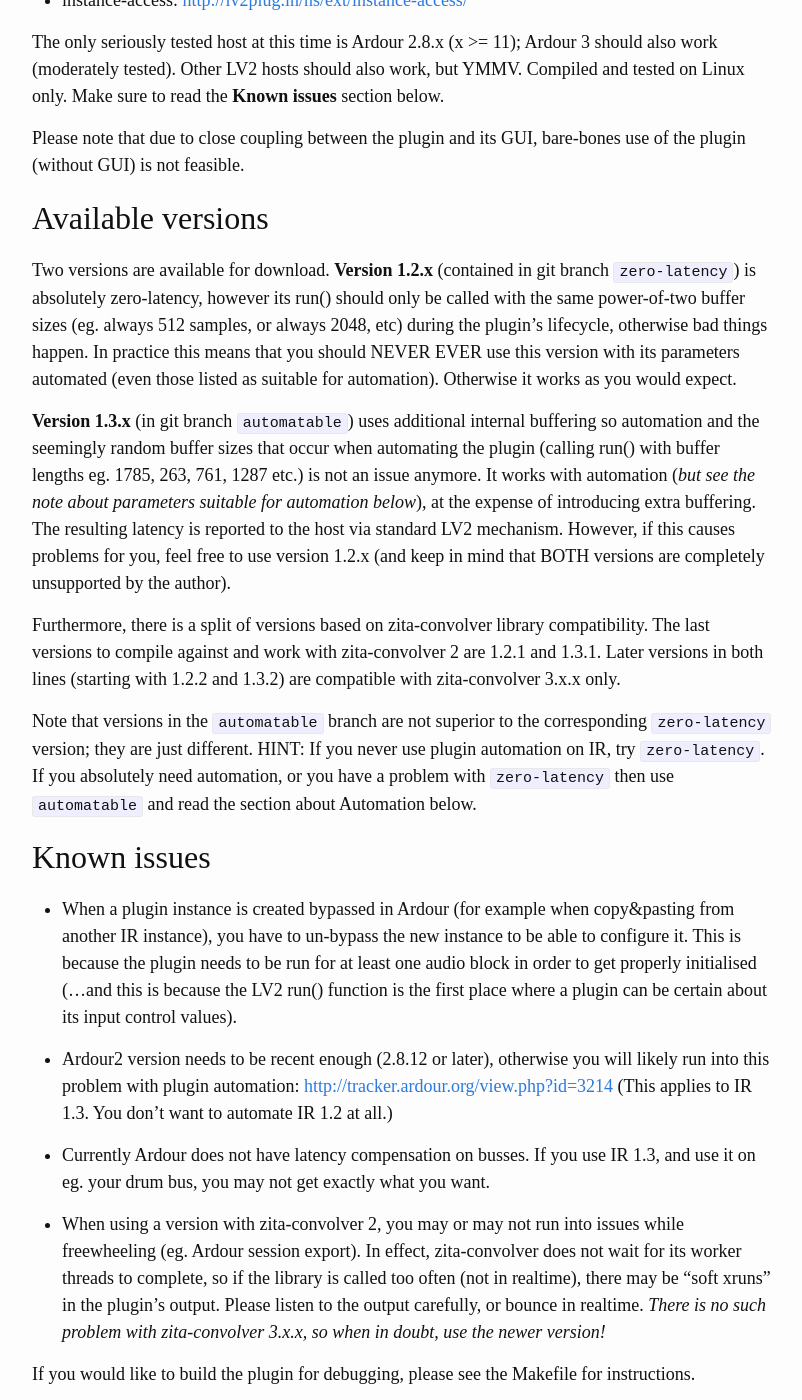
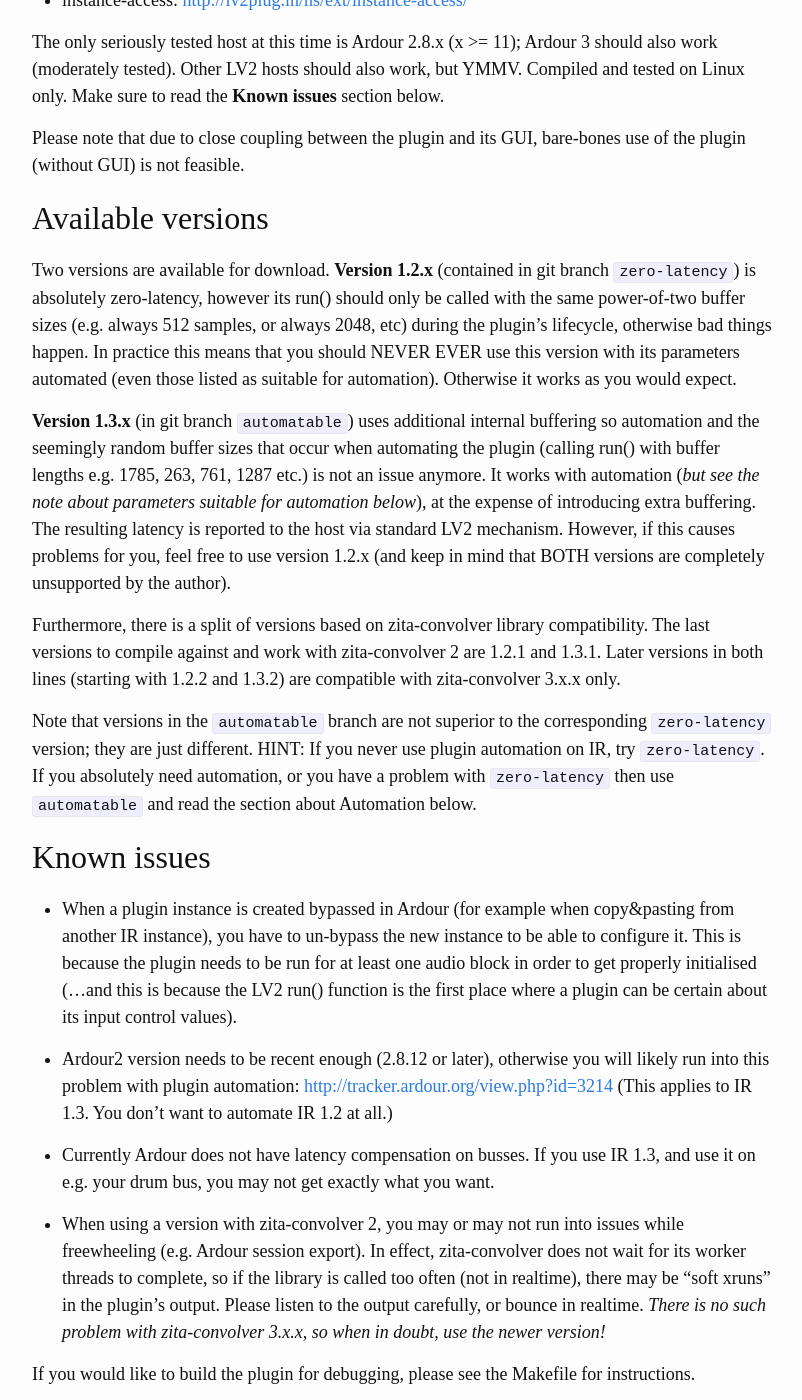
Before and after one commit to tomszilagyi/tomszilagyi.github.io, a Jekyll site: the page built from _pages/ir.lv2.md, in a window 1280 px wide and 1400 px high, scrolled down 1634 px. Shown: the whole window, without its empty margins (238-1040 px from the left). Built offline with Jekyll 4.4.1, drawn with Linux system fonts in a browser that asks for light colours; some of the changed text lies outside the part shown.

Commit message:
Correct spelling of i.e. and e.g.; add missing italics

```diff
--- a/_pages/ir.lv2.md
+++ b/_pages/ir.lv2.md
@@ -76,7 +76,7 @@
 Two versions are available for download. **Version 1.2.x** (contained
 in git branch `zero-latency`) is absolutely zero-latency, however
 its run() should only be called with the same power-of-two buffer
-sizes (eg. always 512 samples, or always 2048, etc) during the
+sizes (e.g. always 512 samples, or always 2048, etc) during the
 plugin's lifecycle, otherwise bad things happen. In practice this
 means that you should NEVER EVER use this version with its parameters
 automated (even those listed as suitable for automation). Otherwise it
@@ -85,7 +85,7 @@
 **Version 1.3.x** (in git branch `automatable`) uses additional
 internal buffering so automation and the seemingly random buffer sizes
 that occur when automating the plugin (calling run() with buffer
-lengths eg. 1785, 263, 761, 1287 etc.) is not an issue anymore. It
+lengths e.g. 1785, 263, 761, 1287 etc.) is not an issue anymore. It
 works with automation (*but see the note about parameters suitable for
 automation below*), at the expense of introducing extra buffering. The
 resulting latency is reported to the host via standard LV2
@@ -122,11 +122,11 @@
   (This applies to IR 1.3. You don't want to automate IR 1.2 at all.)
 
 * Currently Ardour does not have latency compensation on busses. If
-  you use IR 1.3, and use it on eg. your drum bus, you may not get
+  you use IR 1.3, and use it on e.g. your drum bus, you may not get
   exactly what you want.
 
 * When using a version with zita-convolver 2, you may or may not run
-  into issues while freewheeling (eg. Ardour session export). In
+  into issues while freewheeling (e.g. Ardour session export). In
   effect, zita-convolver does not wait for its worker threads to
   complete, so if the library is called too often (not in realtime),
   there may be "soft xruns" in the plugin's output. Please listen to
@@ -215,7 +215,7 @@
 
 The problem is solved by saving a 64-bit hash of the filename across
 three floating point control ports. The corresponding hash-table
-(along with global IR configuration data, eg. bookmarks) is stored in
+(along with global IR configuration data, e.g. bookmarks) is stored in
 the user's home directory in a file called `~/.ir_save` in human
 readable form (however, modify it only if you know what you are doing,
 and make sure to back it up first).
```
Also changed, not shown: _pages/payment-matching.md (+3 -3 lines), _posts/2015-10-13-Erlang-shell-supports-commonly-used-keys.md (+1 -1 lines), _posts/2016-03-03-DiGenO-tutorial.md (+1 -1 lines).
